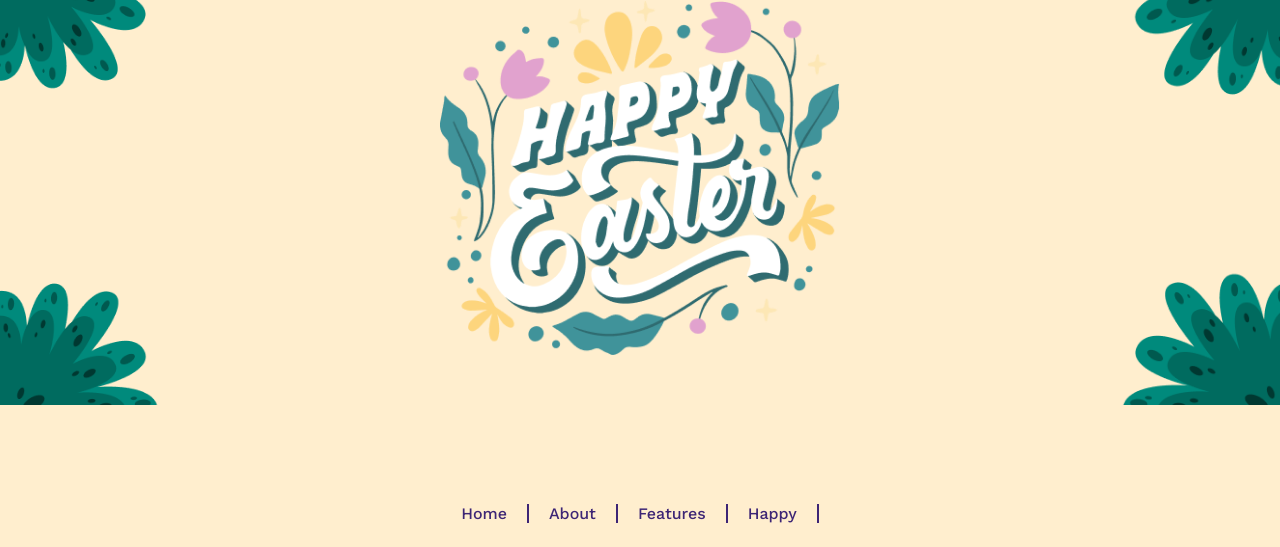
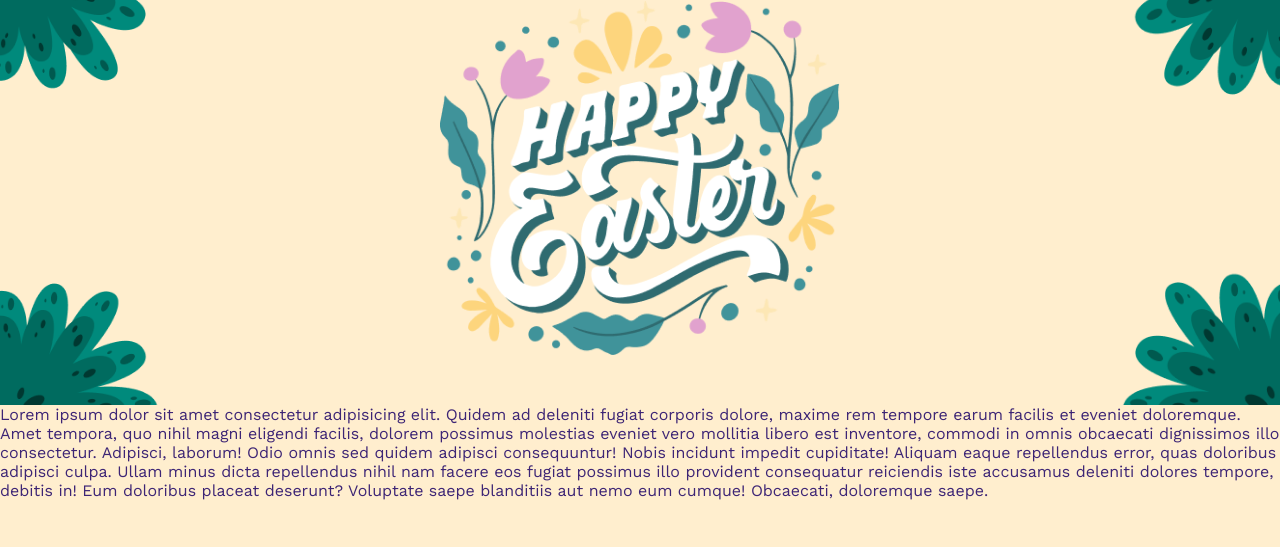
Before and after one commit to Arc9067/doge-project, a plain HTML site: page index.html in a window 1280 px wide. Shown: the part 2028-2575 px from the top of the page. Drawn offline with nearby package versions, Linux system fonts and the light colour scheme.

Commit message:
updated index.html & css

```diff
--- a/assets/styles/style.css
+++ b/assets/styles/style.css
@@ -104,6 +104,7 @@ footer {
 .abso {
   position: absolute;
   width: 10rem;
+  height: auto;
 }
 
 @media (max-width: 700px) {
--- a/index.html
+++ b/index.html
@@ -82,6 +82,19 @@
         <img src="./assets/iamges/happy.png" alt="" />
       </div>
     </section>
+    <section>
+      Lorem ipsum dolor sit amet consectetur adipisicing elit. Quidem ad
+      deleniti fugiat corporis dolore, maxime rem tempore earum facilis et
+      eveniet doloremque. Amet tempora, quo nihil magni eligendi facilis,
+      dolorem possimus molestias eveniet vero mollitia libero est inventore,
+      commodi in omnis obcaecati dignissimos illo consectetur. Adipisci,
+      laborum! Odio omnis sed quidem adipisci consequuntur! Nobis incidunt
+      impedit cupiditate! Aliquam eaque repellendus error, quas doloribus
+      adipisci culpa. Ullam minus dicta repellendus nihil nam facere eos fugiat
+      possimus illo provident consequatur reiciendis iste accusamus deleniti
+      dolores tempore, debitis in! Eum doloribus placeat deserunt? Voluptate
+      saepe blanditiis aut nemo eum cumque! Obcaecati, doloremque saepe.
+    </section>
 
     <footer>
       <img src="./assets/iamges/btl.png" alt="" class="abso bl" />
```
